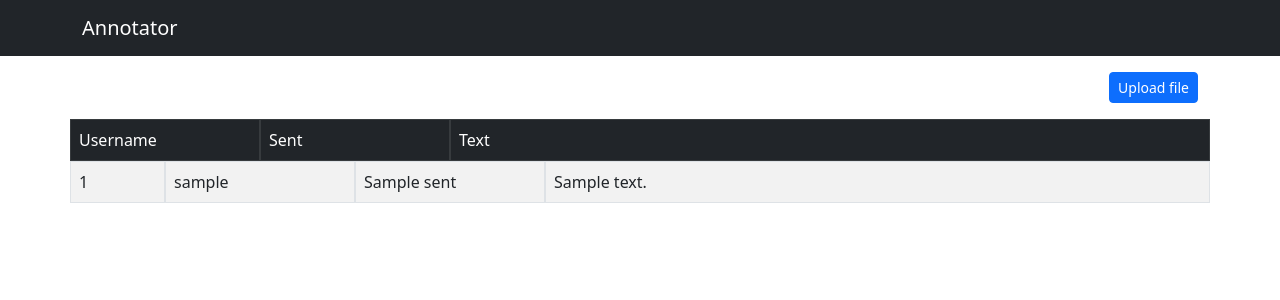
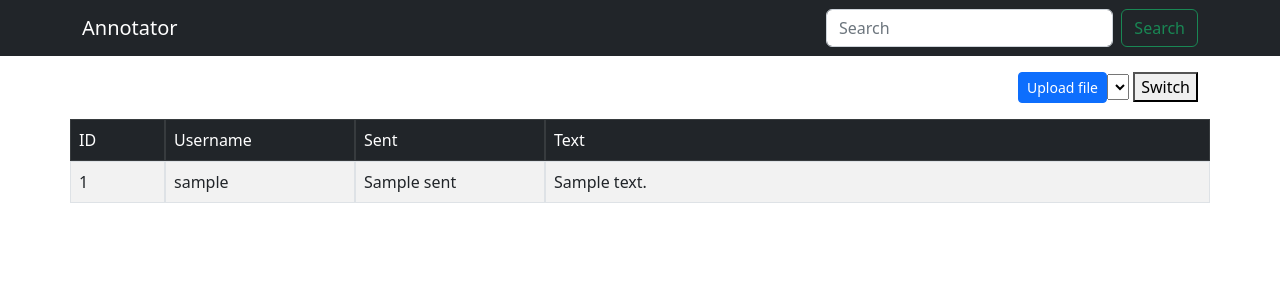
Before and after one commit to TurboGoose/CCA-web, a Flask app: template src/templates/viewer.html in a window 1280 px wide. Shown: the top 300 px of the page. Run offline with Flask 3, Linux system fonts and the light colour scheme; the template is opened without the code that fills it: most values are stand-ins (such as "Sample title", 1, 10 or a date in 2020); lists and menus that the app fills with data are empty.

Commit message:
Add search form and id field in table header

```diff
--- a/src/app.py
+++ b/src/app.py
@@ -30,7 +30,7 @@ def show_data():
     query = request.args.get('query')
     data = handle_search(dataset_path, query) if query else retrieve_data(dataset_path)
 
-    return render_template('viewer.html', data=data)
+    return render_template('viewer.html', data=data, query=query)
 
 
 def retrieve_data(dataset_path):
--- a/src/templates/viewer.html
+++ b/src/templates/viewer.html
@@ -19,12 +19,36 @@
 <nav class="navbar navbar-expand-lg navbar-dark bg-dark mb-3">
     <div class="container d-flex justify-content-between align-items-center">
         <div class="d-flex">
-            <a href="/src/static" class="navbar-brand me-5">Annotator</a>
+            <a href="/" class="navbar-brand me-5">Annotator</a>
         </div>
+        <form id="searchForm" class="d-flex col-4" role="search">
+            <input id="searchInput" class="form-control me-2" type="search" placeholder="Search"
+                    {% if query %} value="{{ query }}" {% endif %}>
+            <button type="submit" class="btn btn-outline-success">Search</button>
+        </form>
     </div>
 </nav>
 
+<script>
+    document.getElementById('searchForm').addEventListener('submit', function (event) {
+        event.preventDefault();
+        const searchQuery = document.getElementById('searchInput').value;
+        const newUrl = new URL(window.location.href);
+        newUrl.searchParams.set('query', searchQuery);
+        window.location.href = newUrl.toString();
+    });
+</script>
+
 <div class="container d-flex flex-row-reverse">
+    <div>
+        <form>
+            <select>
+
+            </select>
+            <button type="submit">Switch</button>
+        </form>
+
+    </div>
     <button type="button" class="btn btn-primary btn-sm" data-bs-toggle="modal" data-bs-target="#uploadFileModal">Upload
         file
     </button>
@@ -57,9 +81,10 @@
         <table class="table table-striped table-bordered">
         <thead class="table-dark">
         <tr class="row">
+            <td class="col-1">ID</td>
             <td class="col-2">Username</td>
             <td class="col-2">Sent</td>
-            <td class="col-8">Text</td>
+            <td class="col-7">Text</td>
         </tr>
         </thead>
 
```
